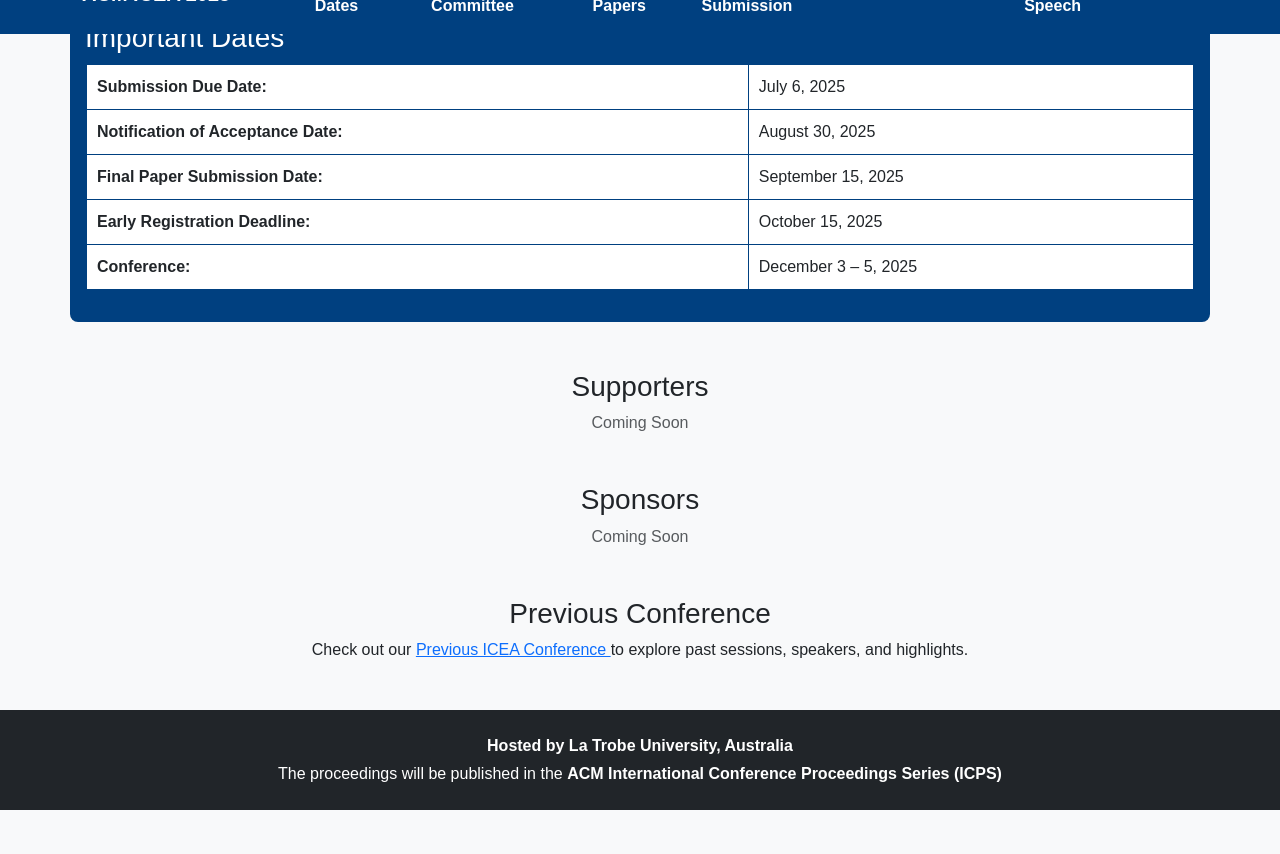
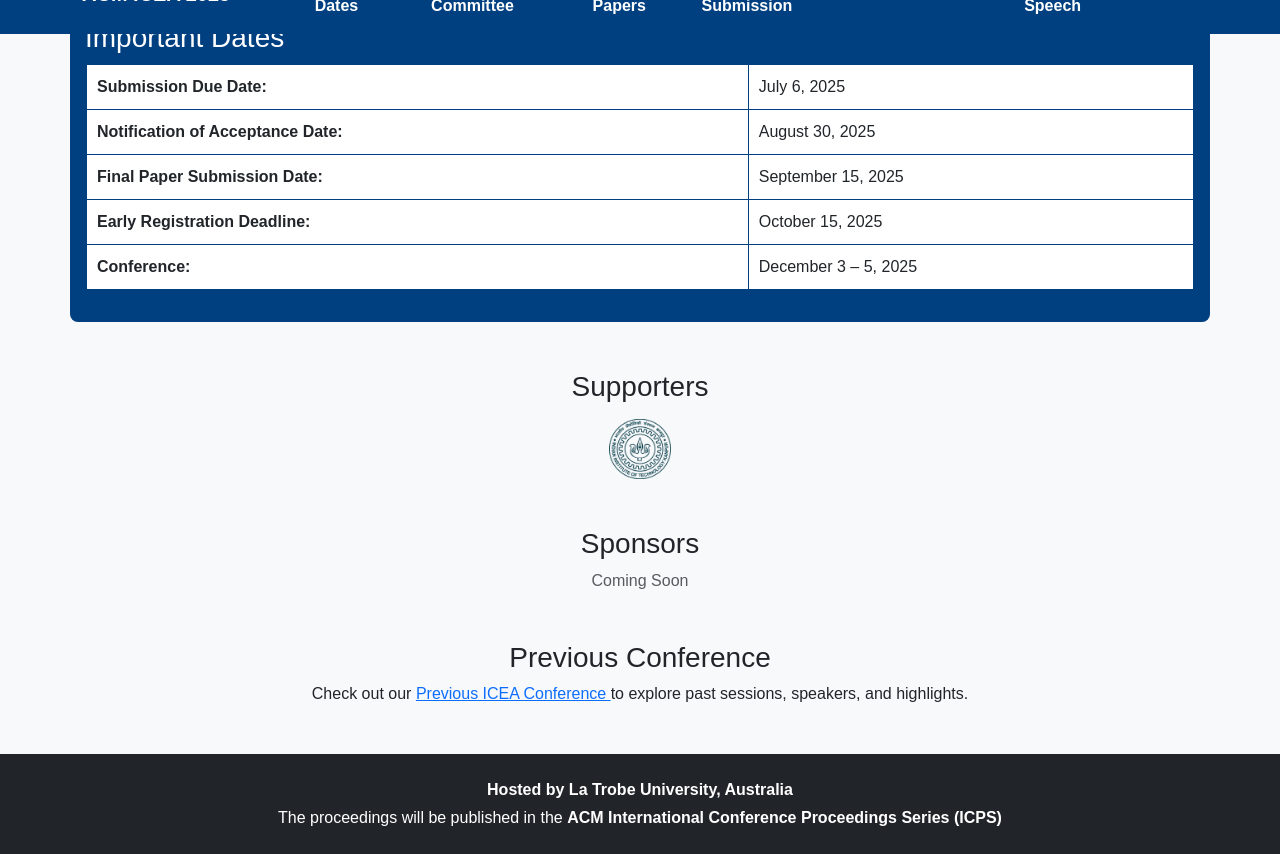
Before and after one commit to icea2025/latrobe, a Jekyll site: the page index.html, which Jekyll copies as it is, in a window 1280 px wide and 900 px high, scrolled down 1259 px, cut to the strip 46-900 px from the top of the window. Built offline with Jekyll 4.4.1, drawn with Linux system fonts in a browser that asks for light colours; before the commit the page ends 2115 px from its top, so only the background shows below that.

Commit message:
Update index.html

```diff
--- a/index.html
+++ b/index.html
@@ -162,8 +162,11 @@
  <!-- Supporters -->
 <div id="supporters" class="container text-center mt-5">
   <h3>Supporters</h3>
-  <p class="text-muted">Coming Soon</p>
+  <div class="d-flex justify-content-center flex-wrap gap-4 mt-3">
+    <img src="image/IIT_Kanpur_Logo.svg.png" alt="IIT Kanpur Logo" class="img-fluid supporters" style="max-height: 60px;">
+  </div>
 </div>
+
 
 <!-- Sponsors -->
 <div id="sponsors" class="container text-center mt-5">
```
